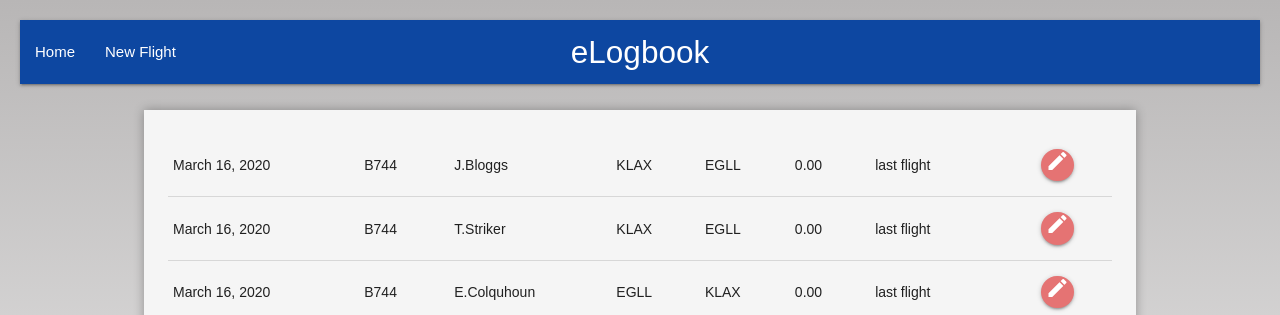
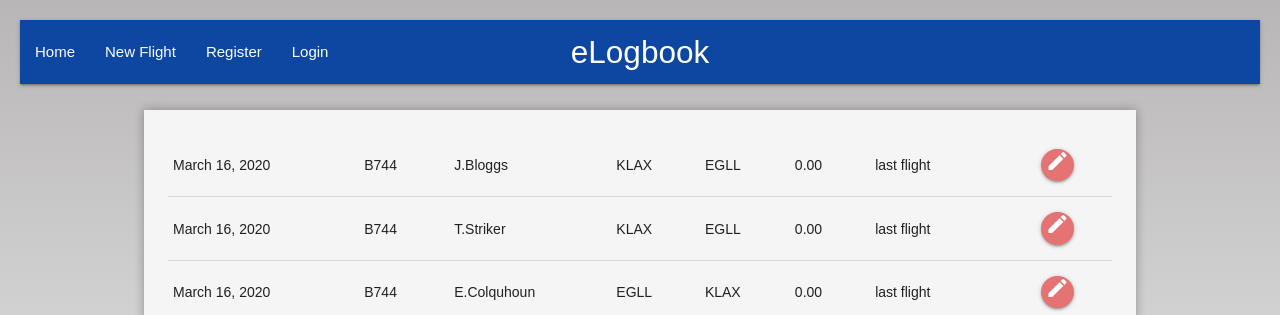
Before and after one commit to EwanColquhoun/e-logbook, a Django app: page / in a window 1280 px wide. Shown: the top 315 px of the page. Run offline with Django 3.2, Linux system fonts and the light colour scheme; data comes from the database, SQL or seed files in the repository; both versions use the stored data as it was after the commit.

Commit message:
Start user login process

```diff
--- a/eLogbook/urls.py
+++ b/eLogbook/urls.py
@@ -14,12 +14,13 @@ Including another URLconf
     2. Add a URL to urlpatterns:  path('blog/', include('blog.urls'))
 """
 from django.contrib import admin
-from django.urls import path
+from django.urls import path, include
 from logbook.views import logbookMain, addFlight, editFlight
 
 urlpatterns = [
     path('admin/', admin.site.urls),
     path('', logbookMain, name='home'),
     path('add', addFlight, name='addFlight'),
-    path('edit/<flight_id>', editFlight, name='editFlight')
+    path('edit/<flight_id>', editFlight, name='editFlight'),
+    path('accounts/', include('allauth.urls')),
 ]
--- a/logbook/templates/logbook/index.html
+++ b/logbook/templates/logbook/index.html
@@ -19,6 +19,18 @@
         <ul class="left hide-on-med-and-down">
             <li><a href="/">Home</a></li>
             <li><a href="add">New Flight</a></li>
+            {% if user.is_authenticated %}
+            <li class="nav-item">
+                <a class="nav-link" href="{% url 'account_logout' %}">Logout</a>
+            </li>
+            {% else %}
+            <li class="nav-item">
+                <a class="nav-link" href="{% url 'account_signup' %}">Register</a>
+            </li>
+            <li class="nav-item">
+                <a class="nav-link" href="{% url 'account_login' %}">Login</a>
+            </li>
+            {% endif %}
         </ul>
         </div>
     </nav>
```
Also changed, not shown: eLogbook/settings.py (+7 -1 lines), db.sqlite3.
